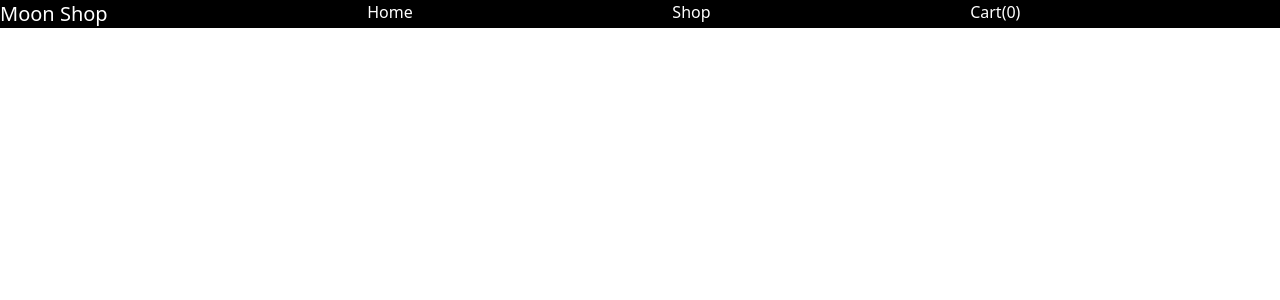
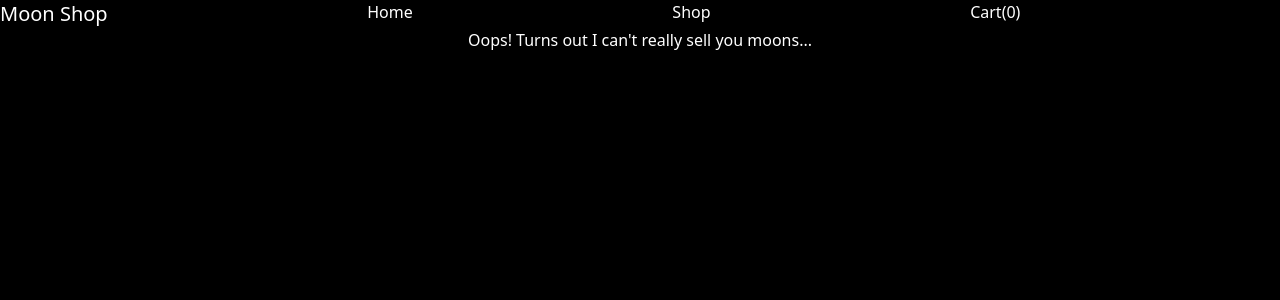
Before and after one commit to edouardblais/online-shop, a React (Create React App) app: page /Cart/Checkout in a window 1280 px wide. Shown: the top 300 px of the page. Built offline with nearby package versions, Linux system fonts and the light colour scheme.

Commit message:
added checkout page and logic to get there from cart page

```diff
--- a/src/App.js
+++ b/src/App.js
@@ -5,6 +5,7 @@ import Shop from './components/Shop'
 import Cart from './components/Cart'
 import Nav from './components/Nav'
 import Moon from './components/Moon'
+import Checkout from './components/Checkout'
 
 const App = () => {
 
@@ -62,6 +63,7 @@ const App = () => {
                     <Route path='/Shop' element={<Shop addToCart={addToCart} addAcres={addAcres}/>} />
                         <Route path='/Shop/:name' element={<Moon addToCart={addToCart} addAcres={addAcres}/>} />
                     <Route path='/Cart' element={<Cart cart={cart} clearCart={clearCart} totalprice={totalprice} increaseQuantity={increaseQuantity} decreaseQuantity={decreaseQuantity}/>} />
+                        <Route path='/Cart/Checkout' element={<Checkout/>} />
             </Routes>
         </BrowserRouter>
     )
--- a/src/components/Cart.js
+++ b/src/components/Cart.js
@@ -1,4 +1,5 @@
 import React from "react";
+import { Link } from "react-router-dom";
 
 const Cart = ({cart,
                clearCart,
@@ -25,6 +26,7 @@ const Cart = ({cart,
                 <div>Total: {totalprice}$</div>
                 <button onClick={clearCart}>Clear Cart</button>
             </div>
+            <Link to='Checkout'>Proceed To Payment</Link >
         </div>
     )
 }
--- /dev/null
+++ b/src/components/Checkout.js
@@ -0,0 +1,11 @@
+import React from 'react';
+
+const Checkout = () => {
+    return (
+        <div className="bg-black text-white flex flex-col items-center flex-grow h-screen">
+            Oops! Turns out I can't really sell you moons...
+        </div>
+    )
+}
+
+export default Checkout;
```
